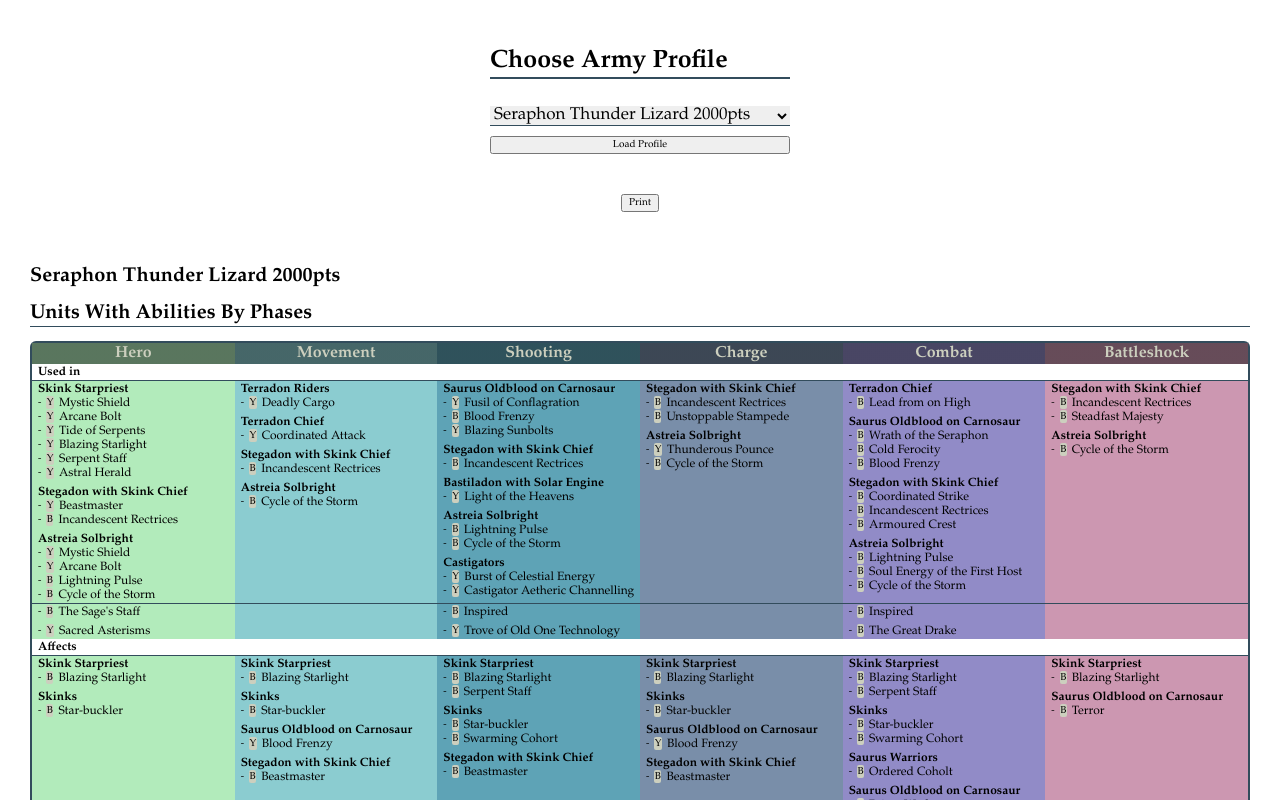
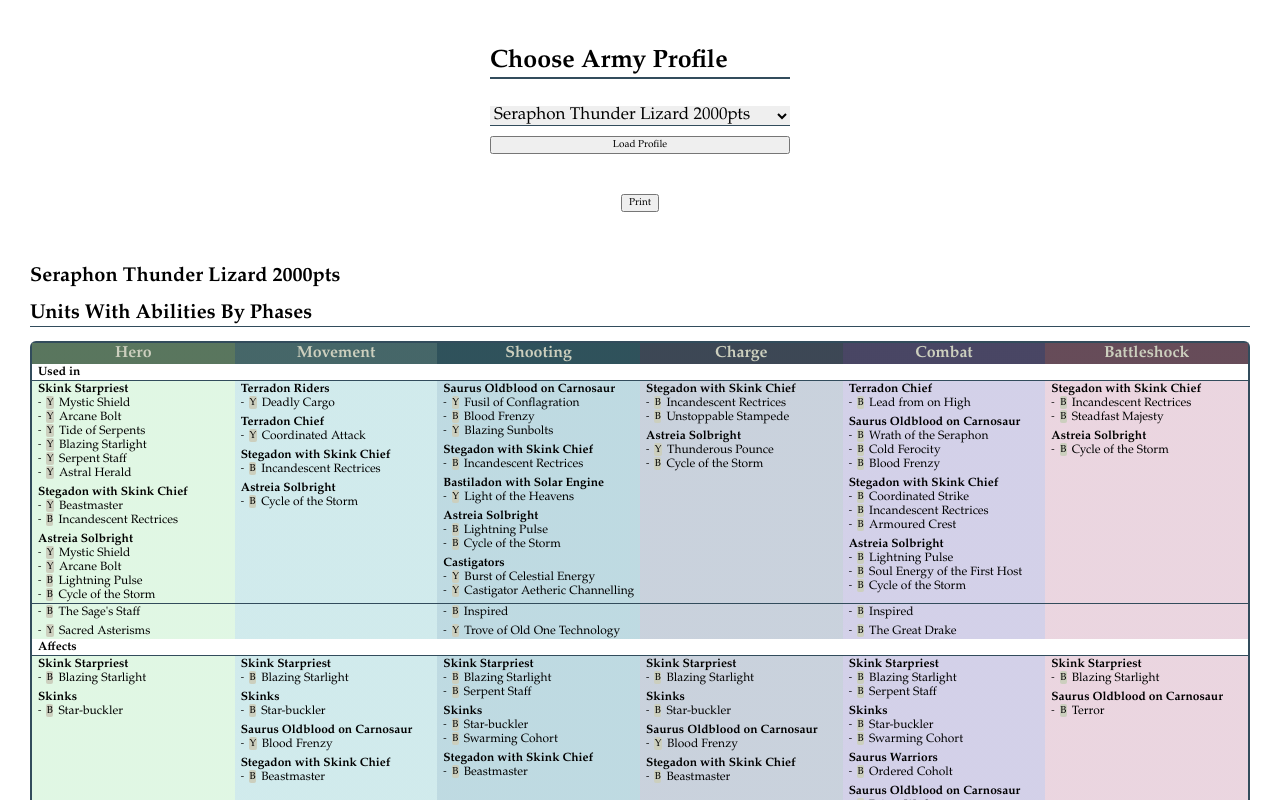
Before and after one commit to pscadding/aos_sheets, a React (Create React App) app: page /summary in a window 1280 px wide. Both pictures are taken after a click on the button "Load Profile". Shown: the top 800 px of the page. Built offline with nearby package versions, Linux system fonts and the light colour scheme.

Commit message:
Styling changes to make print readability better.

```diff
--- a/src/components/PhaseUnitTable/PhaseUnitTableColumnCellWrapper.tsx
+++ b/src/components/PhaseUnitTable/PhaseUnitTableColumnCellWrapper.tsx
@@ -16,11 +16,9 @@
 }: PhaseUnitTableColumnCellWrapperProps) {
   return (
     <Column phase={phase}>
-      <div>
-        <Container direction={direction.vertical} spacing={AppStyle.spacing.small}>
-          {children}
-        </Container>
-      </div>
+      <Container direction={direction.vertical} spacing={AppStyle.spacing.small}>
+        {children}
+      </Container>
     </Column>
   );
 }
--- a/src/components/PhaseUnitTable/PhaseUnitTableStyles.tsx
+++ b/src/components/PhaseUnitTable/PhaseUnitTableStyles.tsx
@@ -41,6 +41,10 @@
 `;
 export const Column = styled.td`
   vertical-align: top;
-  background-color: ${(props: { phase: Phase }) => getPhaseColor(props.phase)};
+  background: ${(props: { phase: Phase }) => {
+    const color = hexToRGB(getPhaseColor(props.phase), 0.4);
+    return `linear-gradient(${color}, ${color}),
+    linear-gradient(white, white);`;
+  }};
   border-top: ${AppStyle.sizes.xxSmall} solid ${AppStyle.roles.general.border};
 `;
--- a/src/components/UnitStatTable/UnitStatTable.tsx
+++ b/src/components/UnitStatTable/UnitStatTable.tsx
@@ -12,7 +12,9 @@
 
 const Cell = styled.th`
   margin: ${AppStyle.spacing.xxSmall};
+  font-size: 120%;
   font-weight: Bold;
+  text-align: left;
 `;
 
 const Title = styled(Cell)`
```
